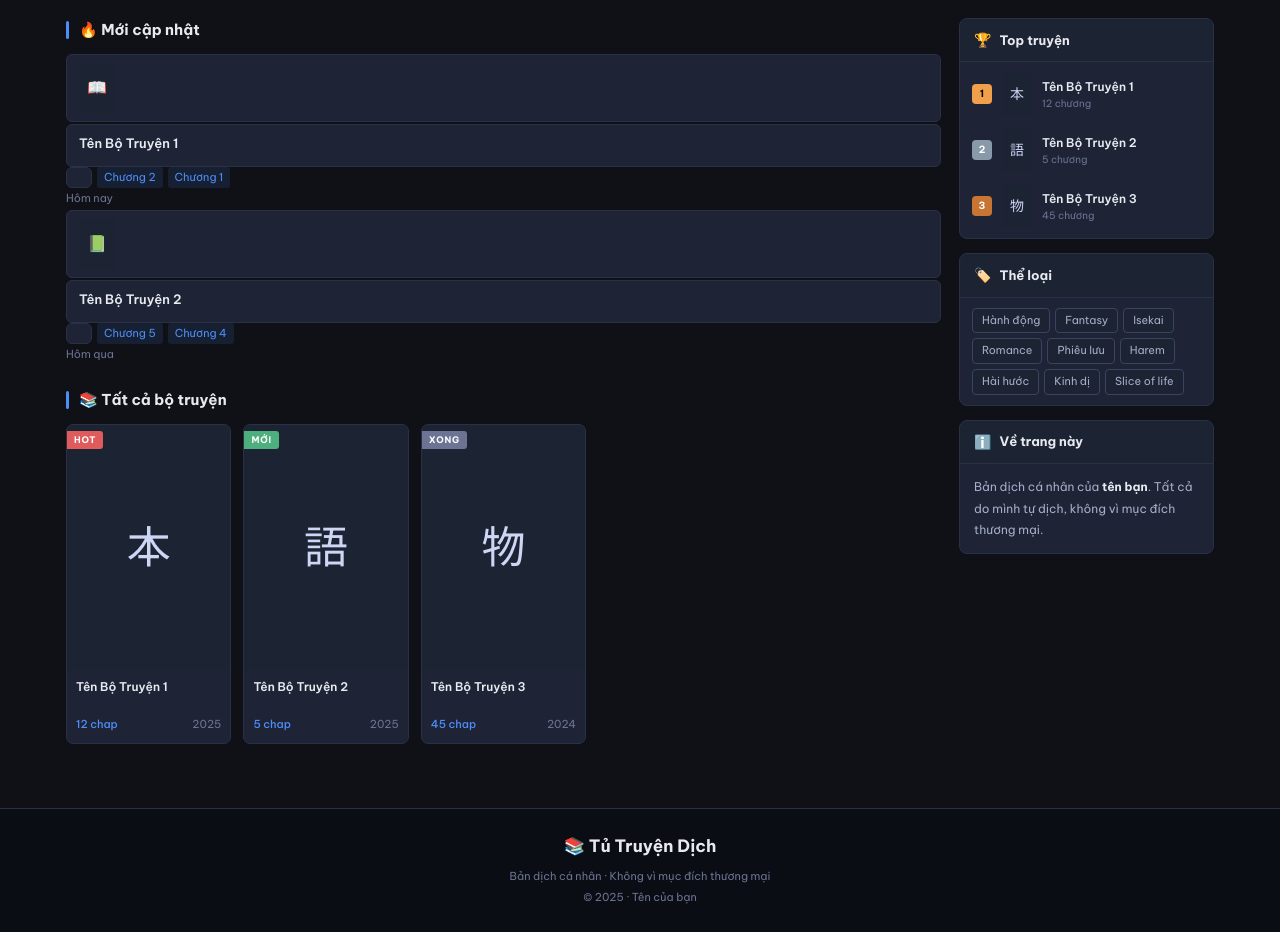
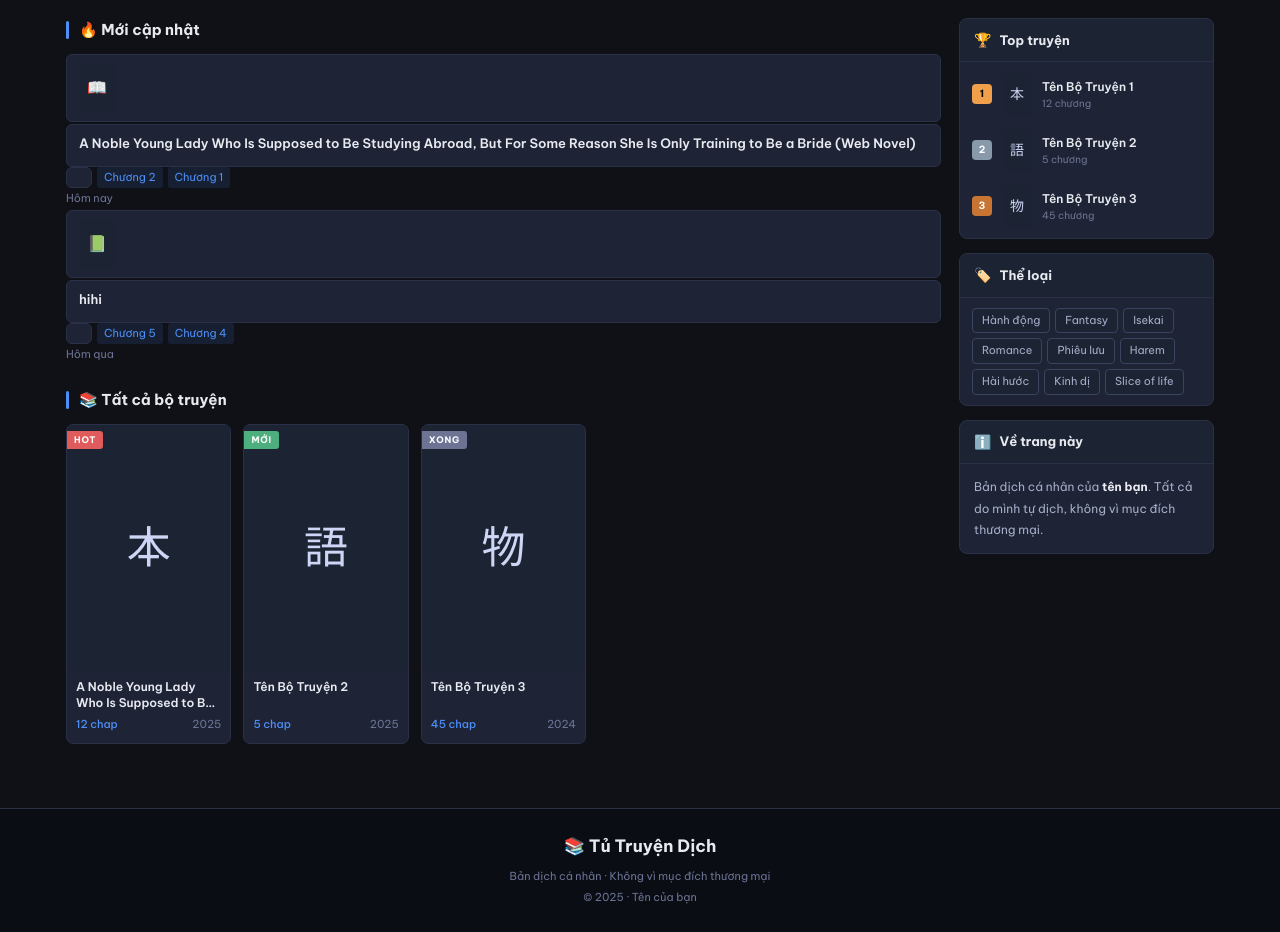
Before and after one commit to phuclekl7/truyen-cua-toi, a plain HTML site: page index.html in a window 1280 px wide. Shown: the part 105-1037 px from the top of the page. Drawn offline with Linux system fonts and the light colour scheme.

Commit message:
Update index.html

```diff
--- a/index.html
+++ b/index.html
@@ -137,7 +137,7 @@ footer{background:#0a0d14;border-top:1px solid var(--border);padding:24px 16px;m
     <a class="update-item" href="bo-truyen-1/info.html">
       <div class="update-thumb">📖</div>
       <div class="update-info">
-        <div class="update-title">Tên Bộ Truyện 1</div>
+        <div class="update-title">A Noble Young Lady Who Is Supposed to Be Studying Abroad, But For Some Reason She Is Only Training to Be a Bride (Web Novel)</div>
         <div class="update-chaps">
           <a class="update-chap-link" href="bo-truyen-1/chap-2.html" onclick="event.stopPropagation()">Chương 2</a>
           <a class="update-chap-link" href="bo-truyen-1/chap-1.html" onclick="event.stopPropagation()">Chương 1</a>
@@ -149,7 +149,7 @@ footer{background:#0a0d14;border-top:1px solid var(--border);padding:24px 16px;m
     <a class="update-item" href="bo-truyen-2/info.html">
       <div class="update-thumb">📗</div>
       <div class="update-info">
-        <div class="update-title">Tên Bộ Truyện 2</div>
+        <div class="update-title">hihi</div>
         <div class="update-chaps">
           <a class="update-chap-link" href="bo-truyen-2/chap-5.html" onclick="event.stopPropagation()">Chương 5</a>
           <a class="update-chap-link" href="bo-truyen-2/chap-4.html" onclick="event.stopPropagation()">Chương 4</a>
@@ -173,7 +173,7 @@ footer{background:#0a0d14;border-top:1px solid var(--border);padding:24px 16px;m
     <a class="novel-card" href="bo-truyen-1/info.html" style="animation-delay:.05s">
       <div class="novel-thumb">本<div class="badge badge-hot">HOT</div></div>
       <div class="novel-body">
-        <div class="novel-title">Tên Bộ Truyện 1</div>
+        <div class="novel-title">A Noble Young Lady Who Is Supposed to Be Studying Abroad, But For Some Reason She Is Only Training to Be a Bride (Web Novel)</div>
         <div class="novel-meta"><span class="novel-chap">12 chap</span><span>2025</span></div>
       </div>
     </a>
```
